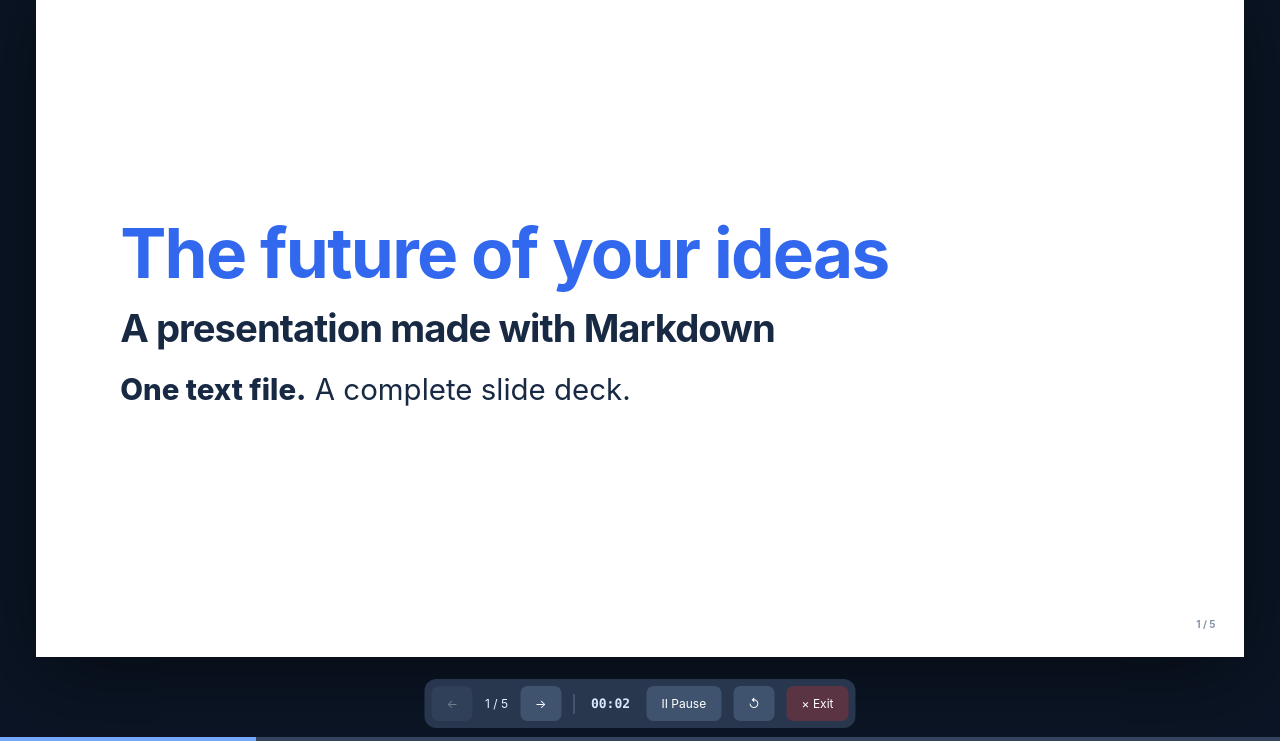
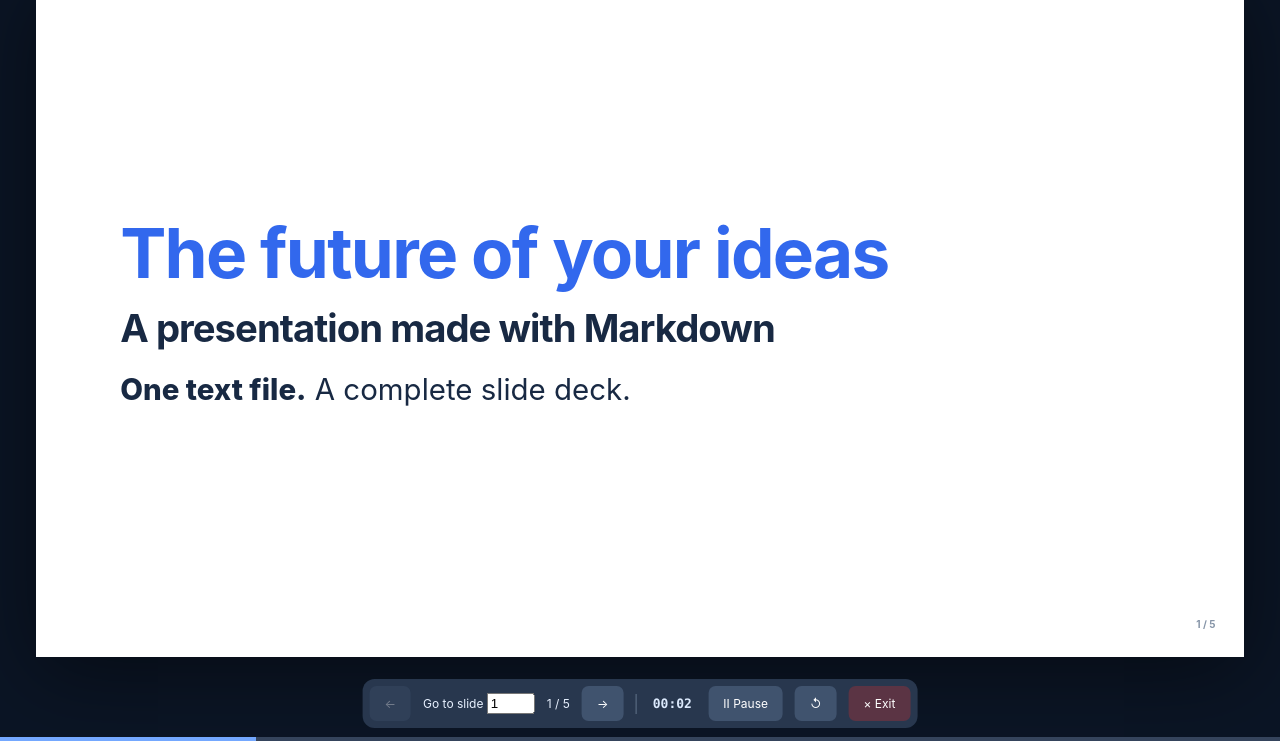
Before and after one commit to MeiRR17/markdown-slides, a plain HTML site: page index.html in a window 1280 px wide. Both pictures are taken after a click on the button "▶ Present deck". Shown: the part 58-799 px from the top of the page. Drawn offline with Linux system fonts and the light colour scheme.

Commit message:
feat(markdown-slides): add accessible presentation slide number jump control

```diff
--- a/index.html
+++ b/index.html
@@ -53,6 +53,9 @@
     <div class="present-progress" role="progressbar" aria-label="Presentation progress" aria-valuemin="0" aria-valuemax="100" aria-valuenow="0" id="present-progress"><div id="present-progress-fill"></div></div>
     <div class="present-toolbar">
       <button id="present-previous" type="button" aria-label="Previous slide">←</button>
+      <label class="present-jump-label" for="present-jump">Go to slide
+        <input id="present-jump" type="number" inputmode="numeric" min="1" max="1" value="1" aria-label="Go to slide number">
+      </label>
       <span id="present-position">1 / 1</span>
       <button id="present-next" type="button" aria-label="Next slide">→</button>
       <span class="present-tool-divider" aria-hidden="true"></span>
```
